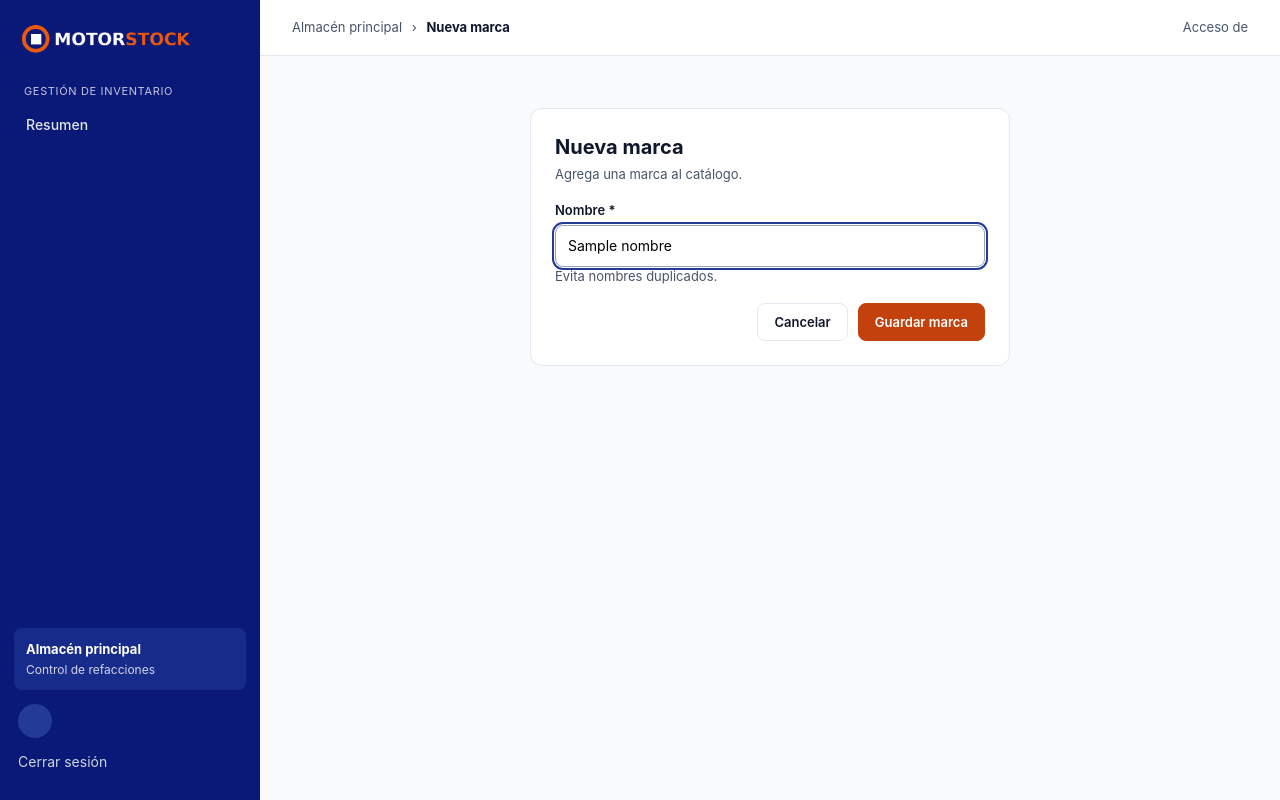
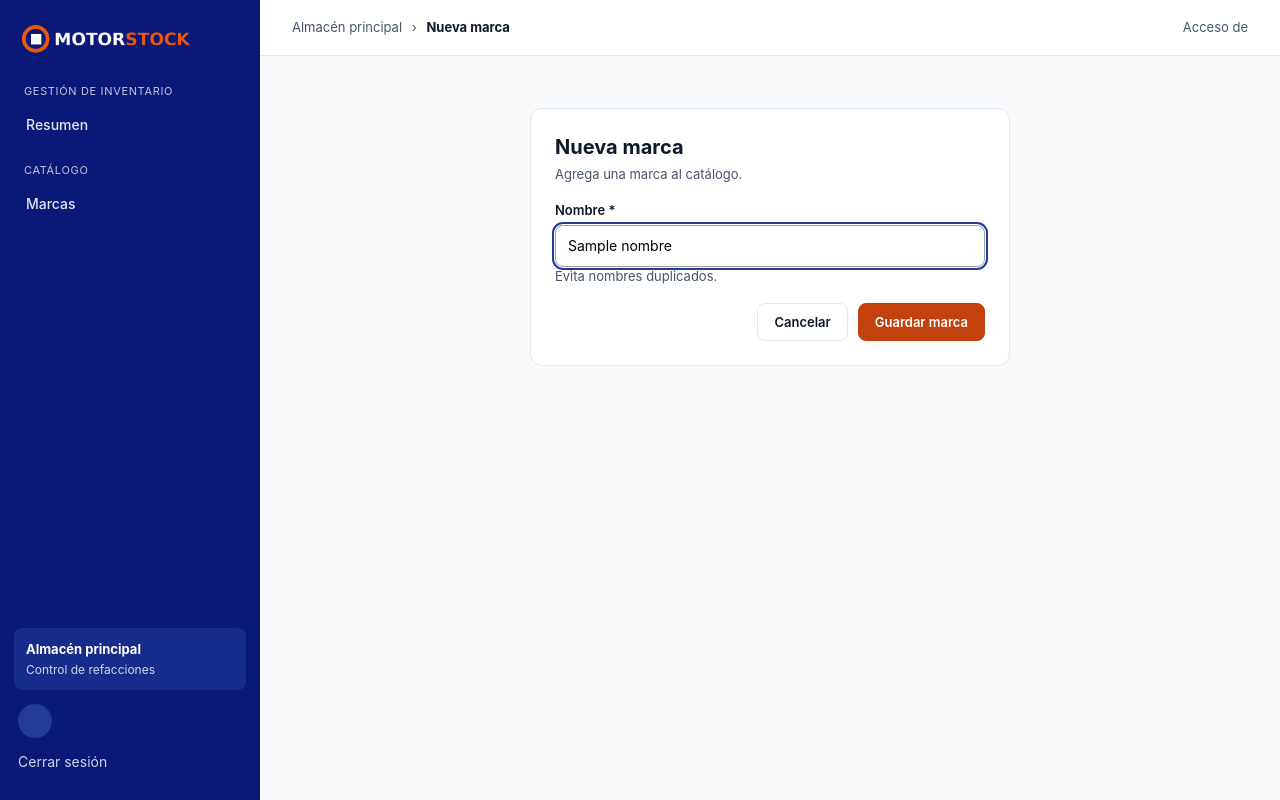
Before and after one commit to IsabelMartinez2006/Gestor_Inventario, a Django app: template templates/marcas/nueva.html in a window 1280 px wide. Run offline with Django 5.2, Linux system fonts and the light colour scheme; the template is opened without the code that fills it: most values are stand-ins (such as "Sample title", 1, 10 or a date in 2020).

Commit message:
Se activa el enlace de Marcas en el menu lateral

```diff
--- a/templates/base.html
+++ b/templates/base.html
@@ -18,16 +18,16 @@
     <nav class="lateral-nav" aria-label="Principal">
       {% comment %}
         Los enlaces de los demás módulos están comentados con la marca de comentario de plantilla
-         porque sus rutas aún no existen.
+        porque sus rutas aún no existen.
       {% endcomment %}
       <p class="nav-seccion">Gestión de inventario</p>
       <a class="nav-enlace {% if seccion == 'resumen' %}activo{% endif %}" href="{% url 'usuarios:inicio' %}">Resumen</a>
       {# <a class="nav-enlace {% if seccion == 'inventario' %}activo{% endif %}" href="{% url 'inventario:listado' %}">Inventario</a> #}
       {# <a class="nav-enlace {% if seccion == 'movimientos' %}activo{% endif %}" href="{% url 'movimientos:listado' %}">Movimientos</a> #}
 
-      {# <p class="nav-seccion">Catálogo</p> #}
+      <p class="nav-seccion">Catálogo</p>
       {# <a class="nav-enlace {% if seccion == 'piezas' %}activo{% endif %}" href="{% url 'piezas:listado' %}">Piezas</a> #}
-      {# <a class="nav-enlace {% if seccion == 'marcas' %}activo{% endif %}" href="{% url 'marcas:listado' %}">Marcas</a> #}
+      <a class="nav-enlace {% if seccion == 'marcas' %}activo{% endif %}" href="{% url 'marcas:listado' %}">Marcas</a>
 
       {% if request.session.rol == "administrador" %}
       <p class="nav-seccion">Administración</p>
```
